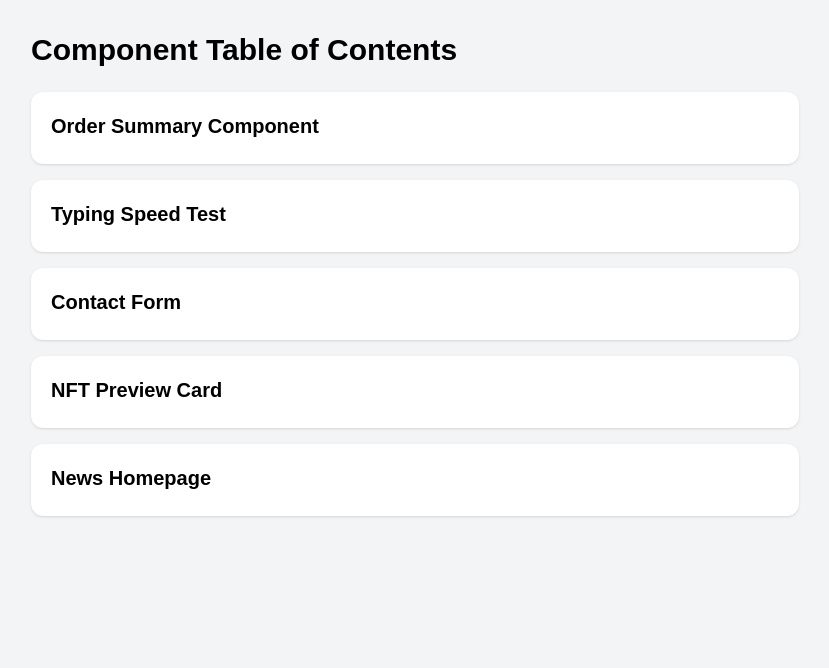
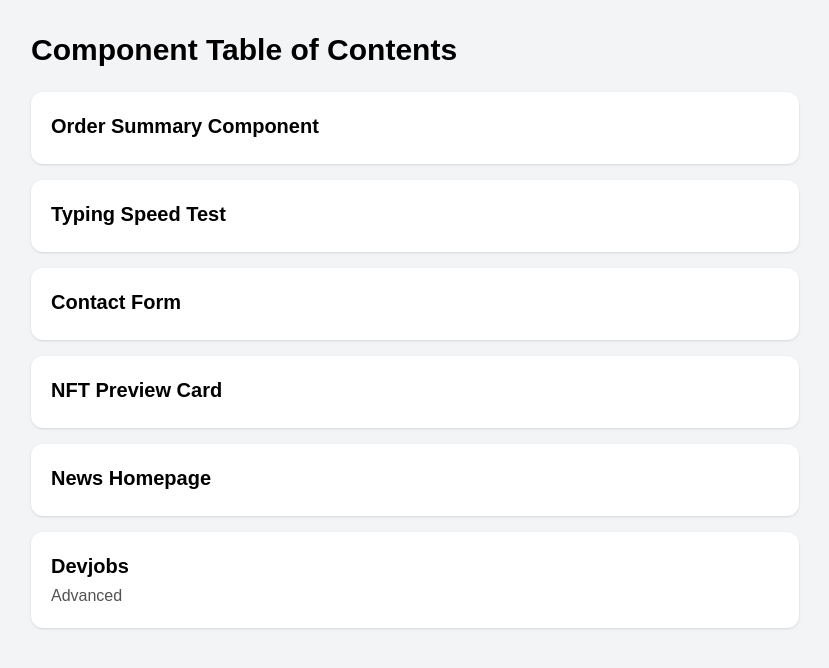
Before and after one commit to nxcholas/frontend-mentor-newbie, a Next.js app: page / in a window 1280 px wide. Shown: the top 668 px of the page, without its empty margins (225-1054 px from the left). Built offline with nearby package versions, Linux system fonts and the light colour scheme.

Commit message:
day 6: final

```diff
--- a/app/page.tsx
+++ b/app/page.tsx
@@ -5,7 +5,8 @@ const links = [
   { title: "Typing Speed Test", description: "", href: "/typing-test" },
   { title: "Contact Form", description: "", href: "/contact-form" },
   {title: "NFT Preview Card", description: "", href: "/nft-preview-card"},
-  {title: "News Homepage", description: "", href: "/news-homepage"}
+  {title: "News Homepage", description: "", href: "/news-homepage"},
+  {title: "Devjobs", description: "Advanced", href: "/devjobs"}
 ];
 
 export default function Home() {
```
